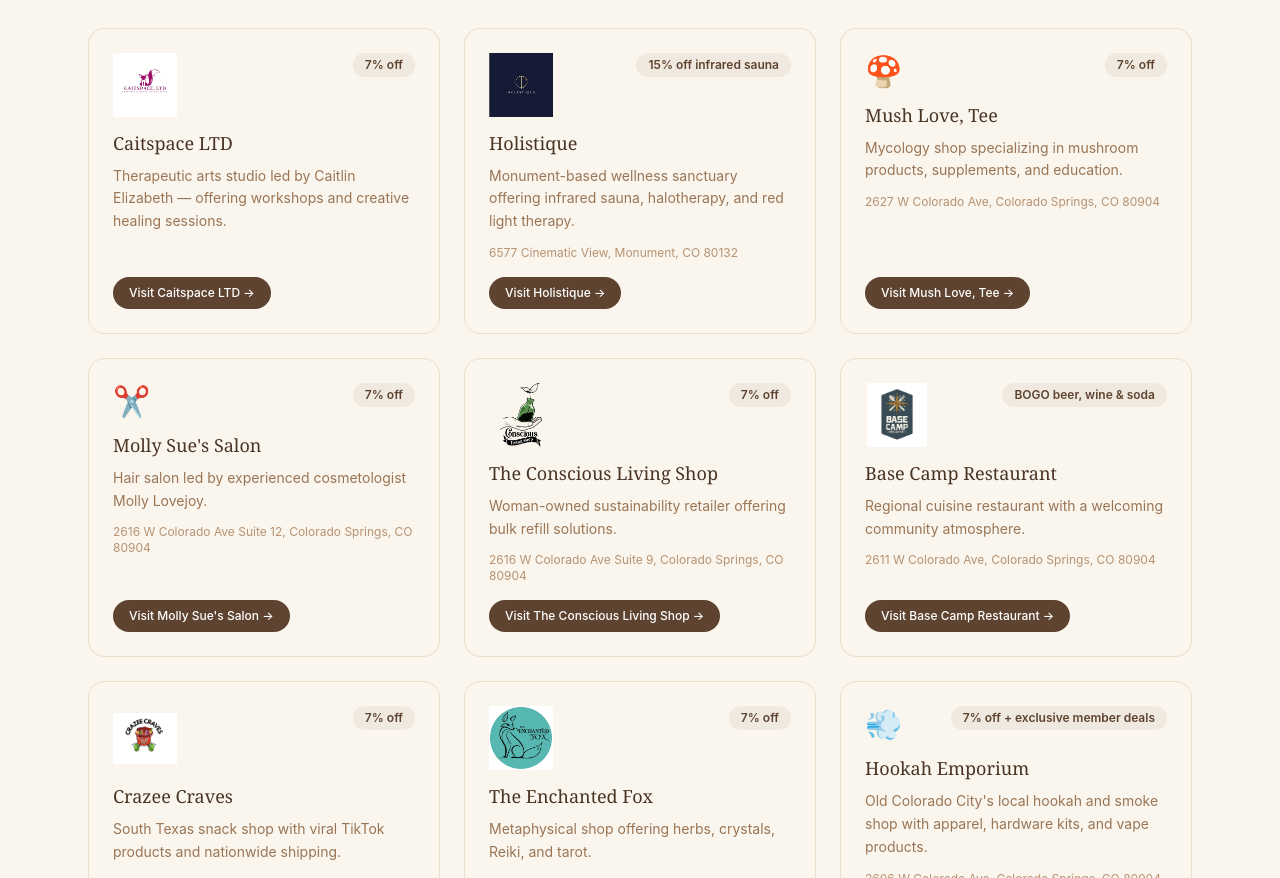
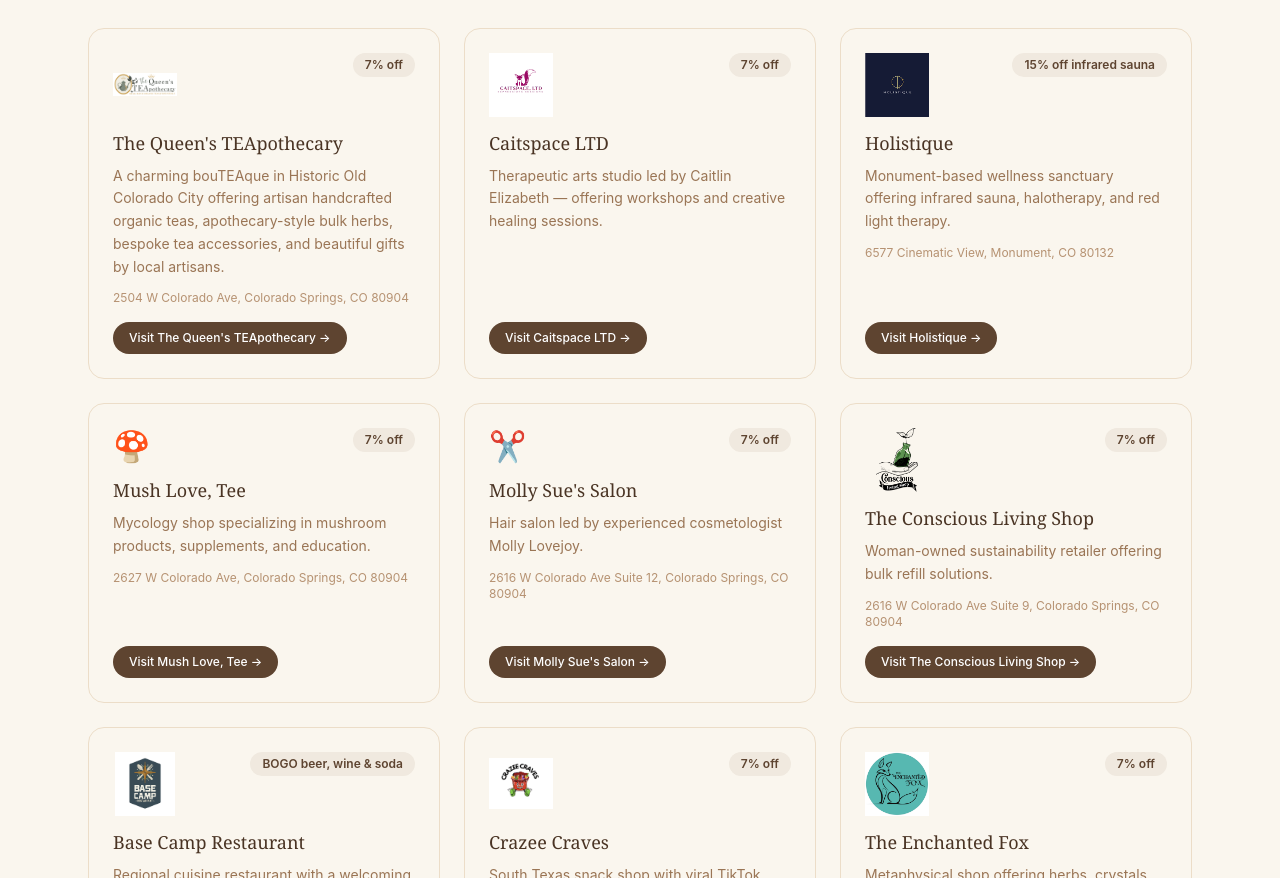
Before and after one commit to evokewellness719/evoke-website, a Next.js app: page /loyalty in a window 1280 px wide. Shown: the part 2280-3158 px from the top of the page. Built offline with nearby package versions, Linux system fonts and the light colour scheme.

Commit message:
Add The Queen's TEApothecary to loyalty page

```diff
--- a/src/app/loyalty/page.tsx
+++ b/src/app/loyalty/page.tsx
@@ -7,6 +7,15 @@
 };
 
 const partners = [
+  {
+    name: "The Queen's TEApothecary",
+    desc: "A charming bouTEAque in Historic Old Colorado City offering artisan handcrafted organic teas, apothecary-style bulk herbs, bespoke tea accessories, and beautiful gifts by local artisans.",
+    perk: "7% off",
+    icon: "🫖",
+    logo: "/The Queens Teapothecary.png",
+    address: "2504 W Colorado Ave, Colorado Springs, CO 80904",
+    url: "https://www.TheQueensTEApothecary.com",
+  },
   {
     name: "Caitspace LTD",
     desc: "Therapeutic arts studio led by Caitlin Elizabeth — offering workshops and creative healing sessions.",
```
Also changed, not shown: public/The Queens Teapothecary.png (added).
